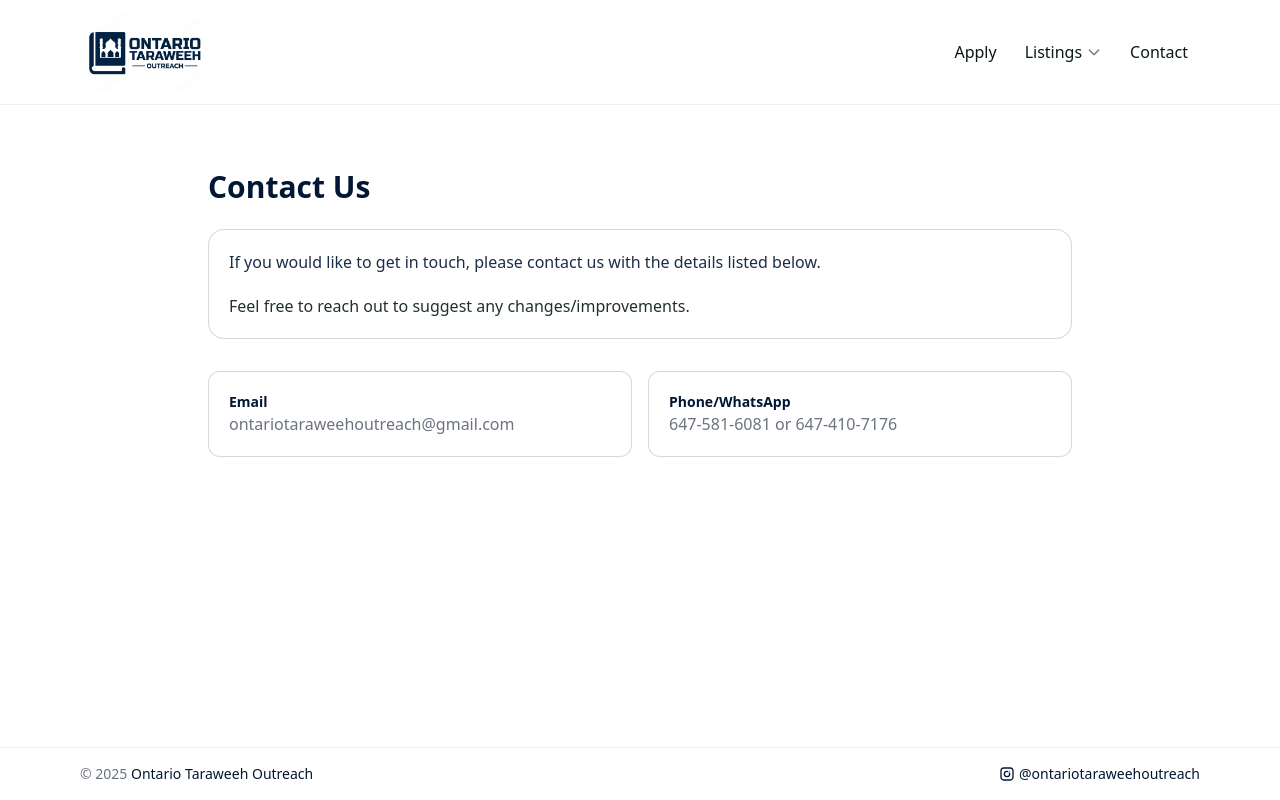
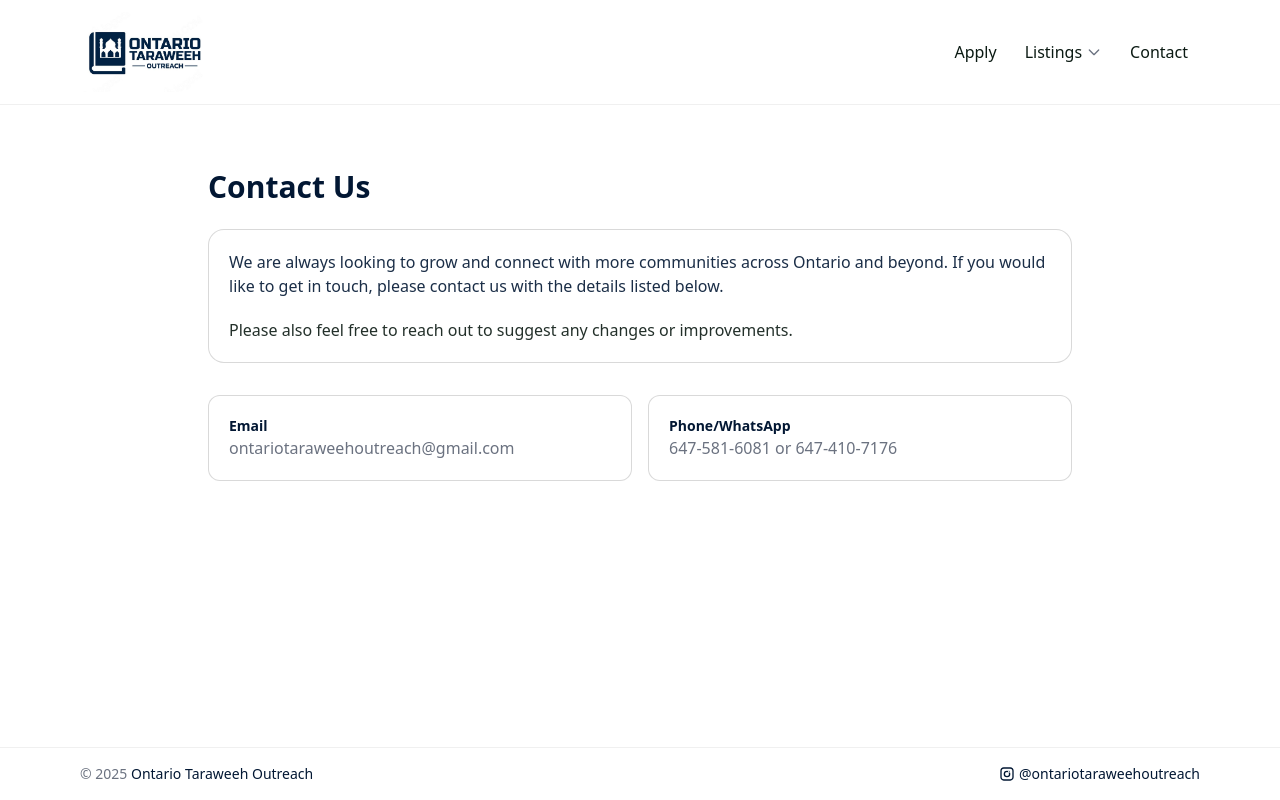
Before and after one commit to Zaydqadri/OTO_Web_Dev, a Next.js app: page /contact in a window 1280 px wide. Built offline with nearby package versions, Linux system fonts and the light colour scheme.

Commit message:
contact intro stuff

```diff
--- a/src/pages/_app.tsx
+++ b/src/pages/_app.tsx
@@ -17,7 +17,7 @@
         <title>Ontario Taraweeh Outreach</title>
         <meta
           name="description"
-          content="Connecting Huffaz and Masajid across Ontario."
+          content="Connecting Huffaz and Masajid across Ontario and beyond."
         />
         <link rel="icon" href="/OTOFaviconNew.png" />
         <meta name="theme-color" content="#021733" />
--- a/src/pages/contact.tsx
+++ b/src/pages/contact.tsx
@@ -7,7 +7,11 @@
 
       <div className="rounded-2xl border border-[color:rgb(0_0_0_/_0.15)] bg-white p-5 mb-6">
         <p className="mb-4 text-[var(--brand)]/90">
+          We are always looking to grow and connect with more communities across Ontario and beyond.
           If you would like to get in touch, please contact us with the details listed below.
+        </p>
+          <p className="mt-5 text-[var(--ink)]/90">
+          Please also feel free to reach out to suggest any changes or improvements.
         </p>
 
         {/* <a
@@ -35,9 +39,6 @@
           </a>.
         </p> */}
 
-        <p className="mt-5 text-[var(--ink)]/90">
-          Feel free to reach out to suggest any changes/improvements.
-        </p>
 
         {/* ✅ Added missing closing div here */}
       </div>
```
